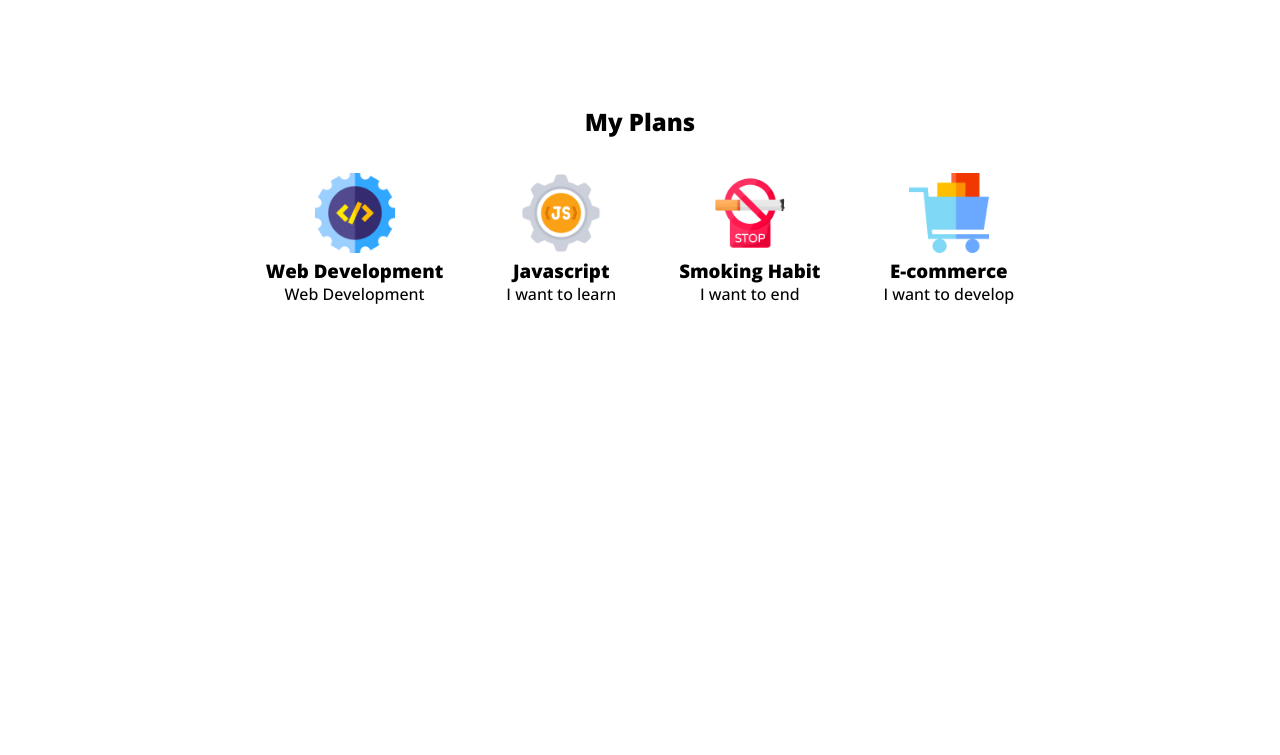
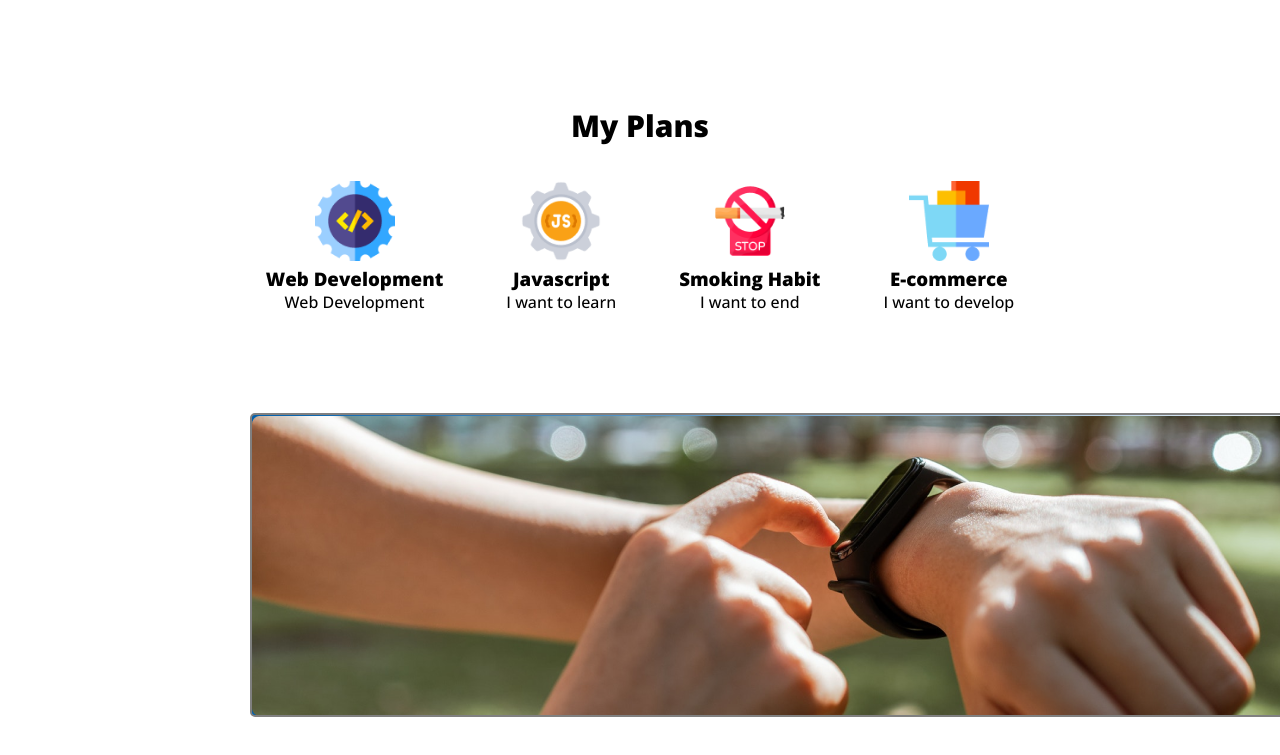
Before and after one commit to tanvir3100/think-out-of-the-box, a plain HTML site: page index.html in a window 1280 px wide. Shown: the part 1632-2387 px from the top of the page. Before the commit the page ends 1937 px from the top, so only its background shows below. Drawn offline with nearby package versions, Linux system fonts and the light colour scheme.

Commit message:
main done

```diff
--- a/index.html
+++ b/index.html
@@ -43,7 +43,7 @@
             </div>
         </section>
         <section class="section-main">
-            <h2 class="section-main-taitle">My Plans</h2>
+            <h2 class="section-main-title">My Plans</h2>
             <div class="my-plan">
                 <div class="my-planAA">
                     <img class="my-plan-img" src="./icons/web.png" alt="">
@@ -68,6 +68,9 @@
             </div>
         </section>
         <section class="section-footer">
+            <div class="container-img">
+
+            </div>
 
 
         </section>
--- a/style.css
+++ b/style.css
@@ -76,10 +76,11 @@ header{
     content: '✓';
     color: green;
 }
-.section-main-taitle{
+.section-main-title{
     text-align: center;
-    margin-top: 20px;
+    margin-top: 40px;
     margin-bottom: 35px;
+    font-size: 30px;
 
 }
 .my-plan{
@@ -93,3 +94,14 @@ header{
     align-items: center;
     width: 80px;
 }
+.container-img{
+    width: 1140px;
+    height: 300px;
+    border-radius: 8px;
+    border: 2px solid gray;
+    border-radius: 5px;
+    margin-left: 250px;
+    margin-top: 100px;
+    margin-bottom: 100px;
+    background-image:url(./images/watch.png), linear-gradient(90deg, #005FAC 0%, rgba(0, 95, 172, 0.00));
+}
```
